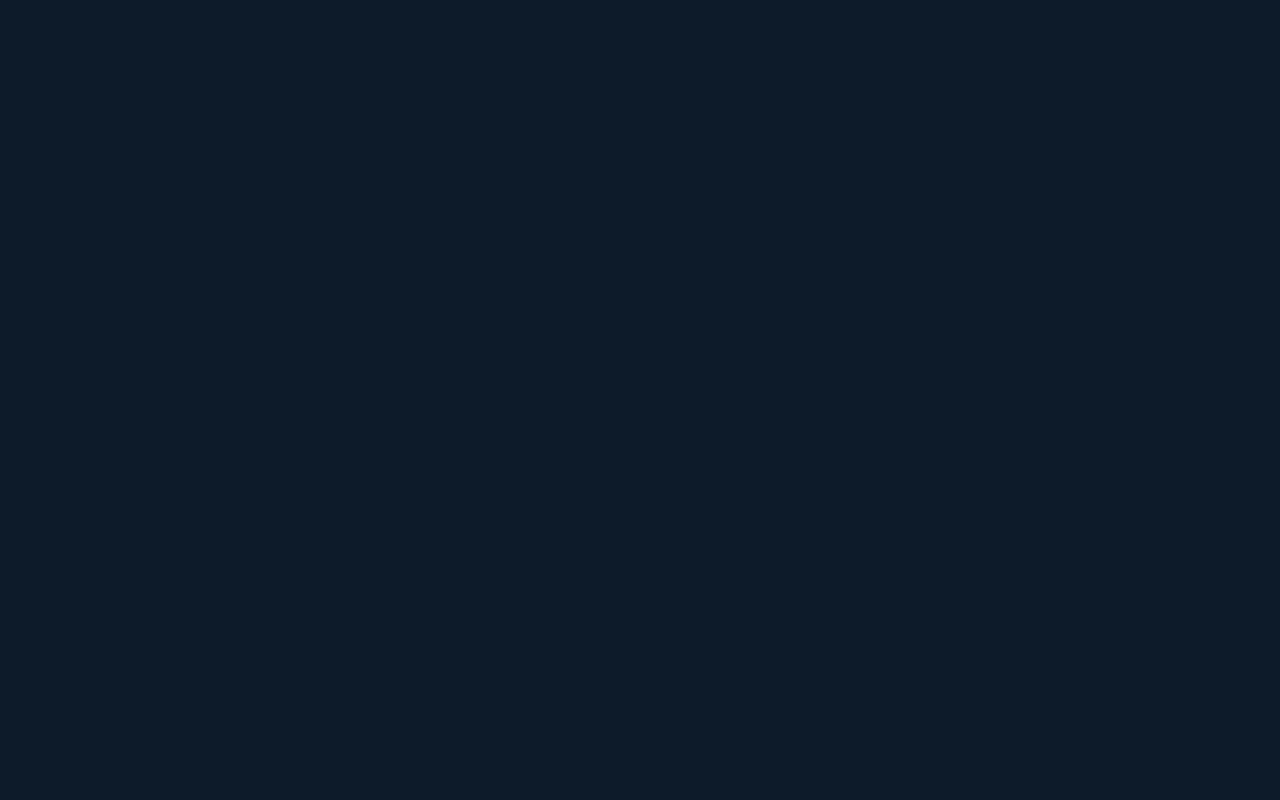
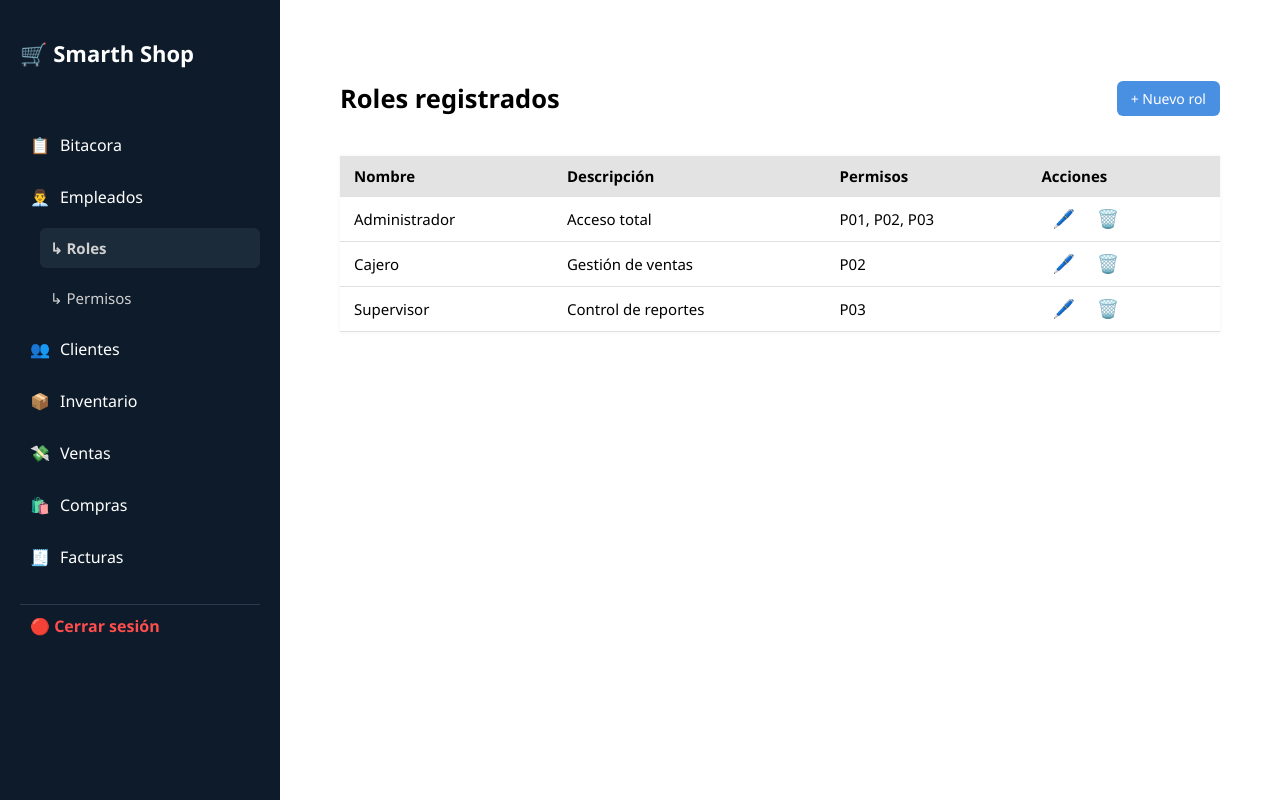
Before and after one commit to YazzyTb/ExamenSI2, an Angular app in the folder Front-Ecommerce/: page /roles in a window 1280 px wide. Before the commit this address led to /. Built offline with nearby package versions, Linux system fonts and the light colour scheme.

Commit message:
rol:editar, agregar y eliminar

```diff
--- /dev/null
+++ b/Front-Ecommerce/src/app/pages/roles/rol-editar/rol-editar.component.css
@@ -0,0 +1,57 @@
+.editar-rol {
+    font-family: 'Segoe UI', sans-serif;
+    background: #fdfdfd;
+    padding: 20px;
+    border-radius: 8px;
+    max-width: 500px;
+    box-shadow: 0 0 6px rgba(0, 0, 0, 0.05);
+  }
+
+  .editar-rol h2 {
+    margin-bottom: 16px;
+  }
+
+  .editar-rol label {
+    display: block;
+    margin: 10px 0 4px;
+  }
+
+  .editar-rol input[type="text"] {
+    width: 100%;
+    padding: 8px;
+    margin-bottom: 12px;
+    border: 1px solid #ccc;
+    border-radius: 6px;
+  }
+
+  .checkboxes {
+    margin-bottom: 16px;
+  }
+
+  .checkboxes div {
+    margin: 5px 0;
+  }
+
+  .editar-rol button {
+    background-color: #4a90e2;
+    color: white;
+    border: none;
+    padding: 10px 16px;
+    border-radius: 6px;
+    cursor: pointer;
+    transition: background-color 0.3s ease;
+    margin-right: 8px;
+  }
+
+  .editar-rol button.volver {
+    background-color: #ccc;
+    color: #333;
+  }
+
+  .editar-rol button:hover:not(.volver) {
+    background-color: #3366cc;
+  }
+
+  .editar-rol button.volver:hover {
+    background-color: #999;
+  }
--- /dev/null
+++ b/Front-Ecommerce/src/app/pages/roles/rol-editar/rol-editar.component.html
@@ -0,0 +1,21 @@
+<div class="editar-rol">
+    <h2>Editar Rol</h2>
+    <form (ngSubmit)="guardarCambios()">
+      <label>Nombre del rol:</label>
+      <input type="text" [(ngModel)]="rol.nombre" name="nombre" required />
+
+      <label>Descripción:</label>
+      <input type="text" [(ngModel)]="rol.descripcion" name="descripcion" required />
+
+      <label>Permisos:</label>
+      <div class="checkboxes">
+        <div *ngFor="let permiso of permisosDisponibles">
+          <input type="checkbox" [value]="permiso.id" (change)="togglePermiso(permiso.id)" [checked]="rol.permisosSeleccionados.includes(permiso.id)" />
+          {{ permiso.nombre }}
+        </div>
+      </div>
+
+      <button type="submit">Guardar</button>
+      <button type="button" class="volver" (click)="volver()">Volver</button>
+    </form>
+  </div>
--- /dev/null
+++ b/Front-Ecommerce/src/app/pages/roles/rol-editar/rol-editar.component.ts
@@ -0,0 +1,56 @@
+import { Component } from '@angular/core';
+import { ActivatedRoute, Router } from '@angular/router';
+import { FormsModule } from '@angular/forms';
+import { CommonModule } from '@angular/common';
+
+@Component({
+  selector: 'app-rol-editar',
+  standalone: true,
+  imports: [CommonModule, FormsModule],
+  templateUrl: './rol-editar.component.html',
+  styleUrls: ['./rol-editar.component.css']
+})
+export class RolEditarComponent {
+  rolId: number = 0;
+  rol = { nombre: '', descripcion: '', permisosSeleccionados: [] as string[] };
+
+  permisosDisponibles = [
+    { id: 'P01', nombre: 'Crear usuario' },
+    { id: 'P02', nombre: 'Eliminar ventas' },
+    { id: 'P03', nombre: 'Ver reportes' }
+  ];
+
+  rolesMock = [
+    { id: 1, nombre: 'Administrador', descripcion: 'Acceso total', permisosSeleccionados: ['P01', 'P02', 'P03'] },
+    { id: 2, nombre: 'Cajero', descripcion: 'Gestión de ventas', permisosSeleccionados: ['P02'] },
+    { id: 3, nombre: 'Supervisor', descripcion: 'Control de reportes', permisosSeleccionados: ['P03'] }
+  ];
+
+  constructor(private route: ActivatedRoute, private router: Router) {}
+
+  ngOnInit() {
+    this.rolId = Number(this.route.snapshot.paramMap.get('id'));
+    const encontrado = this.rolesMock.find(r => r.id === this.rolId);
+    if (encontrado) {
+      this.rol = { ...encontrado };
+    }
+  }
+
+  togglePermiso(id: string) {
+    const index = this.rol.permisosSeleccionados.indexOf(id);
+    if (index === -1) {
+      this.rol.permisosSeleccionados.push(id);
+    } else {
+      this.rol.permisosSeleccionados.splice(index, 1);
+    }
+  }
+
+  guardarCambios() {
+    alert('Rol actualizado (simulado) con permisos: ' + this.rol.permisosSeleccionados.join(', '));
+    this.router.navigate(['/roles']);
+  }
+
+  volver() {
+    this.router.navigate(['/roles']);
+  }
+}
--- /dev/null
+++ b/Front-Ecommerce/src/app/pages/roles/rolcrear/rolcrear.component.css
@@ -0,0 +1,57 @@
+.crear-rol {
+    font-family: 'Segoe UI', sans-serif;
+    background: #fdfdfd;
+    padding: 20px;
+    border-radius: 8px;
+    max-width: 500px;
+    box-shadow: 0 0 6px rgba(0, 0, 0, 0.05);
+  }
+
+  .crear-rol h2 {
+    margin-bottom: 16px;
+  }
+
+  .crear-rol label {
+    display: block;
+    margin: 10px 0 4px;
+  }
+
+  .crear-rol input[type="text"] {
+    width: 100%;
+    padding: 8px;
+    margin-bottom: 12px;
+    border: 1px solid #ccc;
+    border-radius: 6px;
+  }
+
+  .checkboxes {
+    margin-bottom: 16px;
+  }
+
+  .checkboxes div {
+    margin: 5px 0;
+  }
+
+  .crear-rol button {
+    background-color: #4a90e2;
+    color: white;
+    border: none;
+    padding: 10px 16px;
+    border-radius: 6px;
+    cursor: pointer;
+    transition: background-color 0.3s ease;
+    margin-right: 8px;
+  }
+
+  .crear-rol button.volver {
+    background-color: #ccc;
+    color: #333;
+  }
+
+  .crear-rol button:hover:not(.volver) {
+    background-color: #3366cc;
+  }
+
+  .crear-rol button.volver:hover {
+    background-color: #999;
+  }
--- /dev/null
+++ b/Front-Ecommerce/src/app/pages/roles/rolcrear/rolcrear.component.html
@@ -0,0 +1,22 @@
+<p>rolcrear works!</p>
+<div class="crear-rol">
+    <h2>Registrar Nuevo Rol</h2>
+    <form (ngSubmit)="guardarRol()">
+      <label>Nombre del rol:</label>
+      <input type="text" [(ngModel)]="rol.nombre" name="nombre" required />
+
+      <label>Descripción:</label>
+      <input type="text" [(ngModel)]="rol.descripcion" name="descripcion" required />
+
+      <label>Permisos:</label>
+      <div class="checkboxes">
+        <div *ngFor="let permiso of permisosDisponibles">
+          <input type="checkbox" [value]="permiso.id" (change)="togglePermiso(permiso.id)" [checked]="rol.permisosSeleccionados.includes(permiso.id)" />
+          {{ permiso.nombre }}
+        </div>
+      </div>
+
+      <button type="submit">Guardar</button>
+      <button type="button" class="volver" (click)="volver()">Volver</button>
+    </form>
+  </div>
--- /dev/null
+++ b/Front-Ecommerce/src/app/pages/roles/rolcrear/rolcrear.component.ts
@@ -0,0 +1,41 @@
+import { Component } from '@angular/core';
+import { FormsModule } from '@angular/forms';
+import { CommonModule } from '@angular/common';
+import { Router } from '@angular/router';
+
+@Component({
+  selector: 'app-rol-crear',
+  standalone: true,
+  imports: [CommonModule, FormsModule],
+  templateUrl: './rolcrear.component.html',
+  styleUrls: ['./rolcrear.component.css']
+})
+export class RolCrearComponent {
+  rol = { nombre: '', descripcion: '', permisosSeleccionados: [] as string[] };
+
+  permisosDisponibles = [
+    { id: 'P01', nombre: 'Crear usuario' },
+    { id: 'P02', nombre: 'Eliminar ventas' },
+    { id: 'P03', nombre: 'Ver reportes' }
+  ];
+
+  constructor(private router: Router) {}
+
+  togglePermiso(id: string) {
+    const index = this.rol.permisosSeleccionados.indexOf(id);
+    if (index === -1) {
+      this.rol.permisosSeleccionados.push(id);
+    } else {
+      this.rol.permisosSeleccionados.splice(index, 1);
+    }
+  }
+
+  guardarRol() {
+    alert('Rol creado (simulado) con permisos: ' + this.rol.permisosSeleccionados.join(', '));
+    this.router.navigate(['/roles']);
+  }
+
+  volver() {
+    this.router.navigate(['/roles']);
+  }
+}
--- a/Front-Ecommerce/src/app/pages/roles/roles.component.css
+++ b/Front-Ecommerce/src/app/pages/roles/roles.component.css
@@ -0,0 +1,66 @@
+.roles {
+    font-family: 'Segoe UI', sans-serif;
+    padding: 20px;
+  }
+
+  .encabezado-roles {
+    display: flex;
+    justify-content: space-between;
+    align-items: center;
+    margin-bottom: 20px;
+  }
+
+  .nuevo-rol {
+    background-color: #4a90e2;
+    color: white;
+    padding: 8px 14px;
+    text-decoration: none;
+    border-radius: 6px;
+    font-size: 14px;
+    transition: background-color 0.3s ease;
+  }
+
+  .nuevo-rol:hover {
+    background-color: #3366cc;
+  }
+
+  .roles-table {
+    width: 100%;
+    border-collapse: collapse;
+    background-color: #ffffff;
+    font-size: 15px;
+    box-shadow: 0 0 5px rgba(0, 0, 0, 0.05);
+  }
+
+  .roles-table th,
+  .roles-table td {
+    padding: 10px 14px;
+    text-align: left;
+    border-bottom: 1px solid #e0e0e0;
+  }
+
+  .roles-table thead th {
+    background-color: #e3e3e3;
+    font-weight: bold;
+  }
+
+  .acciones {
+    text-align: center;
+    white-space: nowrap;
+  }
+
+  .icon-button {
+    background: none;
+    border: none;
+    cursor: pointer;
+    font-size: 18px;
+    margin: 0 5px;
+    transition: transform 0.2s;
+  }
+
+  .icon-button:hover {
+    transform: scale(1.2);
+  }
+
+  .icon-button.editar { color: #4a90e2; }
+  .icon-button.eliminar { color: #e25d5d; }
--- a/Front-Ecommerce/src/app/pages/roles/roles.component.html
+++ b/Front-Ecommerce/src/app/pages/roles/roles.component.html
@@ -1 +1,32 @@
-<p>roles works!</p>
+<div class="roles">
+    <div class="encabezado-roles">
+      <h2>Roles registrados</h2>
+      <a routerLink="/roles/crear" class="nuevo-rol">+ Nuevo rol</a>
+    </div>
+
+    <table class="roles-table">
+      <thead>
+        <tr>
+          <th>Nombre</th>
+          <th>Descripción</th>
+          <th>Permisos</th>
+          <th class="acciones">Acciones</th>
+        </tr>
+      </thead>
+      <tbody>
+        <tr *ngFor="let r of roles">
+          <td>{{ r.nombre }}</td>
+          <td>{{ r.descripcion }}</td>
+          <td>{{ r.permisos.join(', ') }}</td>
+          <td class="acciones">
+            <button class="icon-button editar" [routerLink]="['/roles/editar', r.id]" title="Editar">
+              🖊️
+            </button>
+            <button class="icon-button eliminar" (click)="eliminarRol(r.id)" title="Eliminar">
+              🗑️
+            </button>
+          </td>
+        </tr>
+      </tbody>
+    </table>
+  </div>
--- a/Front-Ecommerce/src/app/pages/roles/roles.component.ts
+++ b/Front-Ecommerce/src/app/pages/roles/roles.component.ts
@@ -1,11 +1,24 @@
 import { Component } from '@angular/core';
+import { CommonModule } from '@angular/common';
+import { RouterModule } from '@angular/router';
 
 @Component({
   selector: 'app-roles',
-  imports: [],
+  standalone: true,
+  imports: [CommonModule, RouterModule],
   templateUrl: './roles.component.html',
-  styleUrl: './roles.component.css'
+  styleUrls: ['./roles.component.css']
 })
 export class RolesComponent {
+  roles = [
+    { id: 1, nombre: 'Administrador', descripcion: 'Acceso total', permisos: ['P01', 'P02', 'P03'] },
+    { id: 2, nombre: 'Cajero', descripcion: 'Gestión de ventas', permisos: ['P02'] },
+    { id: 3, nombre: 'Supervisor', descripcion: 'Control de reportes', permisos: ['P03'] }
+  ];
 
+  eliminarRol(id: number) {
+    if (confirm('¿Deseas eliminar este rol?')) {
+      this.roles = this.roles.filter(r => r.id !== id);
+    }
+  }
 }
```
Also changed, not shown: Front-Ecommerce/src/app/app.config.ts (+11 -5 lines), 2 other files (tests, documents, lock files or other folders).
